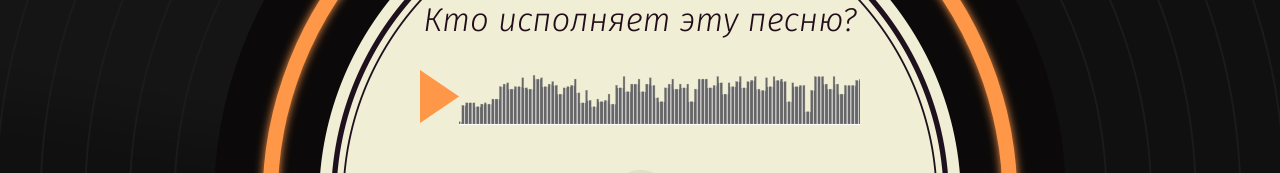
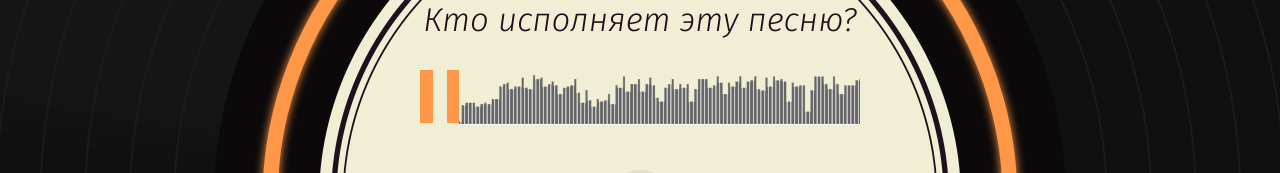
Before and after one commit to kamky/react-app-guess-melody, a React app: page / in a window 1280 px wide. Both pictures are taken after a click on the button "Начать игру". Shown: the part 299-472 px from the top of the page. Built offline with nearby package versions, Linux system fonts and the light colour scheme.

Commit message:
Добавляет функционал воспроизведения аудио

```diff
--- a/src/components/artist-question-screen/artist-question-screen.jsx
+++ b/src/components/artist-question-screen/artist-question-screen.jsx
@@ -7,12 +7,11 @@ import {ArtistQuestionTypes} from "./artist-question-screen.prop";
 
 // Components
 import {ArtistItem} from "../artist-item/artist-item";
-import {AudioPlayer} from "../audio-player/audio-player";
 
 // Component ArtistQuestionScreen
 export const ArtistQuestionScreen = (props) => {
-  const {question, onUserAnswer} = props;
-  const {answers} = question;
+  const {question, onUserAnswer, renderAudioPlayer} = props;
+  const {answers, song} = question;
 
   const handleUserAnswer = (answer) => {
     onUserAnswer(answer, question);
@@ -23,7 +22,7 @@ export const ArtistQuestionScreen = (props) => {
       <h2 className="game__title">Кто исполняет эту песню?</h2>
       <div className="game__track">
         <div className="track">
-          <AudioPlayer />
+          {renderAudioPlayer(song.src, 0)}
         </div>
       </div>
 
@@ -44,4 +43,5 @@ export const ArtistQuestionScreen = (props) => {
 ArtistQuestionScreen.propTypes = {
   question: ArtistQuestionTypes,
   onUserAnswer: PropTypes.func.isRequired,
+  renderAudioPlayer: PropTypes.func.isRequired,
 };
--- a/src/components/game-screen/game-screen.jsx
+++ b/src/components/game-screen/game-screen.jsx
@@ -16,6 +16,13 @@ import {questions} from "../../mocks/questions";
 import {GameHeader} from "../game-header/game-header";
 import {ArtistQuestionScreen} from "../artist-question-screen/artist-question-screen";
 import {GenreQuestionScreen} from "../genre-question-screen/genre-question-screen";
+
+// HOCs
+import {withActivePlayer} from "../../hocs/with-active-player/with-active-player";
+
+// Wrapped components
+const ArtistQuestionScreenWrapped = withActivePlayer(ArtistQuestionScreen);
+const GenreQuestionScreenWrapped = withActivePlayer(GenreQuestionScreen);
 
 // Component GameScreen
 export const GameScreen = (props) => {
@@ -42,7 +49,7 @@ export const GameScreen = (props) => {
   switch (type) {
     case gameTypes.ARTIST:
       screen = (
-        <ArtistQuestionScreen
+        <ArtistQuestionScreenWrapped
           question={question}
           onUserAnswer={handleUserAnswer}
         />
@@ -50,7 +57,7 @@ export const GameScreen = (props) => {
       break;
     case gameTypes.GENRE:
       screen = (
-        <GenreQuestionScreen
+        <GenreQuestionScreenWrapped
           question={question}
           onUserAnswer={handleUserAnswer}
         />
--- a/src/components/genre-question-screen/genre-question-screen.jsx
+++ b/src/components/genre-question-screen/genre-question-screen.jsx
@@ -13,7 +13,7 @@ import {TrackItem} from "../track-item/track-item";
 
 // Component GenreQuestionScreen
 export const GenreQuestionScreen = (props) => {
-  const {question, onUserAnswer} = props;
+  const {question, onUserAnswer, renderAudioPlayer} = props;
   const {genre, answers} = question;
 
   const [userAnswers, handleUserAnswersChange] = useUserAnswer(answers.length);
@@ -31,8 +31,10 @@ export const GenreQuestionScreen = (props) => {
           <TrackItem
             key={`${idx}-${answer.src}`}
             index={idx}
+            answer={answer}
             userAnswer={userAnswers[idx]}
             onInputChange={handleUserAnswersChange}
+            renderAudioPlayer={renderAudioPlayer}
           />
         ))}
         <button className="game__submit button" type="submit">
@@ -46,4 +48,5 @@ export const GenreQuestionScreen = (props) => {
 GenreQuestionScreen.propTypes = {
   question: GenreQuestionTypes,
   onUserAnswer: PropTypes.func.isRequired,
+  renderAudioPlayer: PropTypes.func.isRequired,
 };
--- a/src/components/track-item/track-item.jsx
+++ b/src/components/track-item/track-item.jsx
@@ -2,12 +2,9 @@
 import React from "react";
 import PropTypes from "prop-types";
 
-// Components
-import {AudioPlayer} from "../audio-player/audio-player";
-
 // Component TrackItem
 export const TrackItem = (props) => {
-  const {index, userAnswer, onInputChange} = props;
+  const {index, userAnswer, onInputChange, renderAudioPlayer, answer} = props;
 
   const handleChange = (evt) => {
     const value = evt.target.checked;
@@ -16,7 +13,7 @@ export const TrackItem = (props) => {
 
   return (
     <div className="track">
-      <AudioPlayer />
+      {renderAudioPlayer(answer.src, index)}
       <div className="game__answer">
         <input
           className="game__input visually-hidden"
@@ -37,6 +34,11 @@ export const TrackItem = (props) => {
 
 TrackItem.propTypes = {
   index: PropTypes.number.isRequired,
+  answer: PropTypes.shape({
+    src: PropTypes.string.isRequired,
+    genre: PropTypes.string.isRequired,
+  }).isRequired,
   userAnswer: PropTypes.bool.isRequired,
   onInputChange: PropTypes.func.isRequired,
+  renderAudioPlayer: PropTypes.func.isRequired,
 };
```
